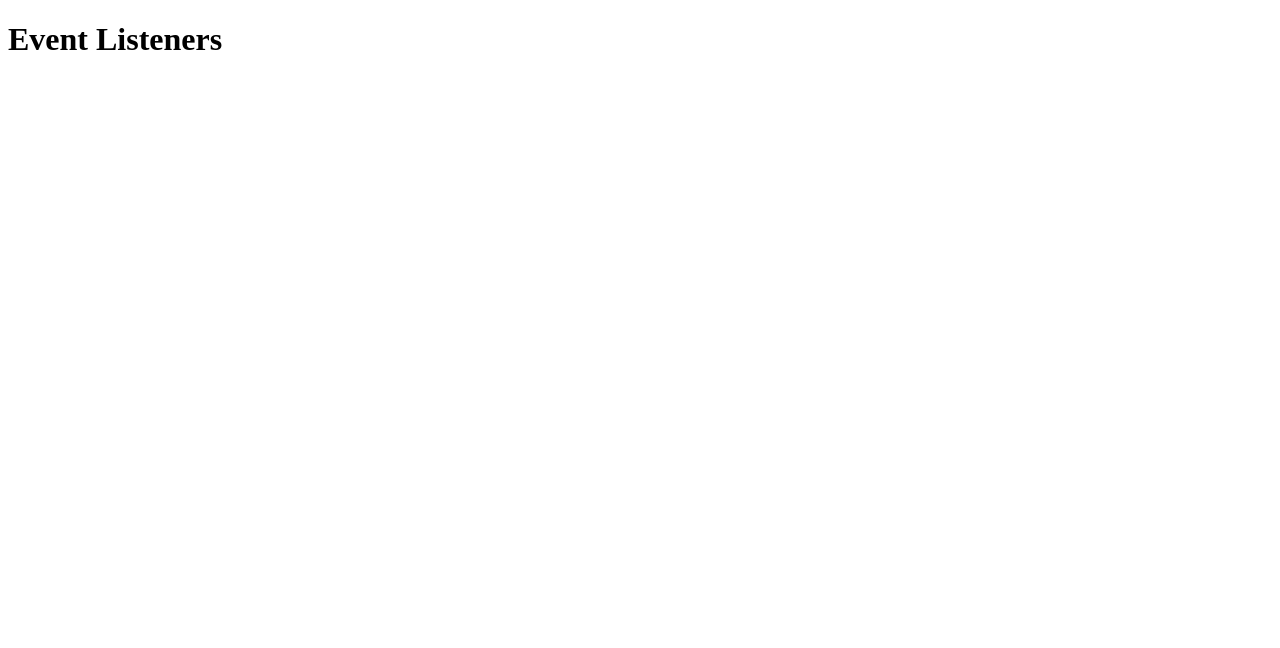
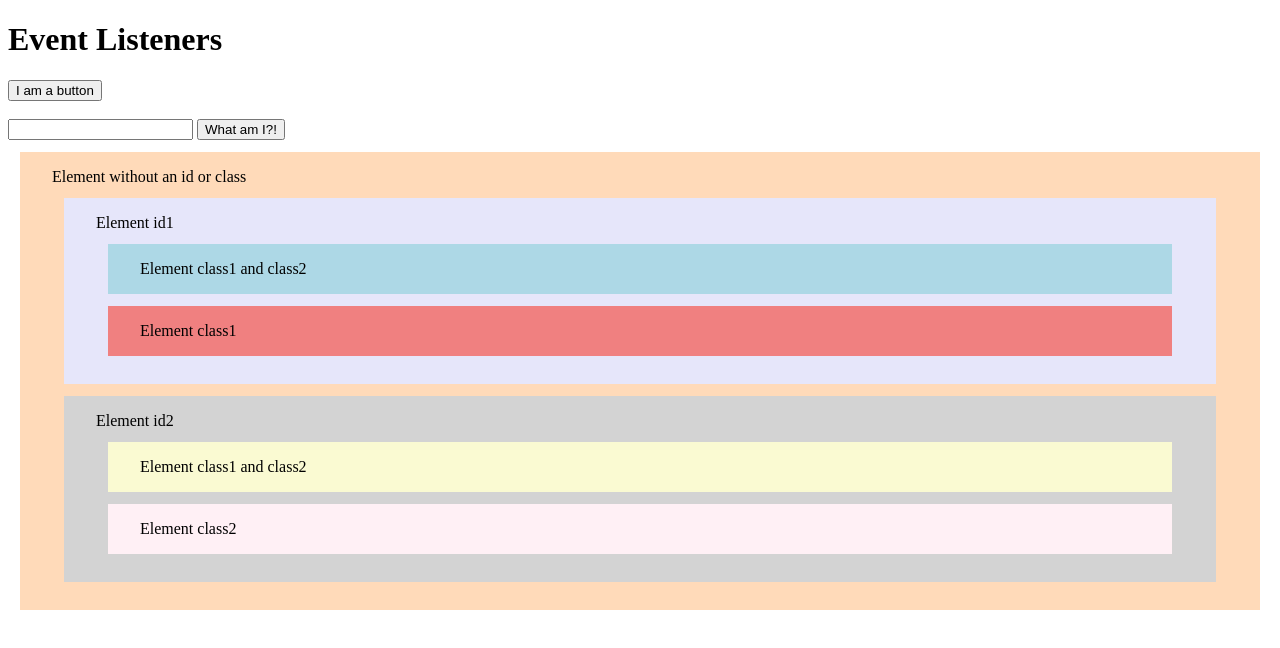
Before and after one commit to slaschinski/eventlisteners-exercise, a plain HTML site: page index.html in a window 1280 px wide. Drawn offline with Linux system fonts and the light colour scheme.

Commit message:
Add some elements to demonstrate stuff on

```diff
--- a/index.html
+++ b/index.html
@@ -1,6 +1,28 @@
 <!DOCTYPE html>
 <html>
+  <head>
+    <style>
+      div { margin: 0.75rem; padding: 1rem 2rem; }
+    </style>
+  </head>
   <body>
     <h1>Event Listeners</h1>
+    <button>I am a button</button><br />
+    <br />
+    <input type="text" value="" />
+    <input type="button" value="What am I?!" />
+    <div style="background-color: peachpuff;">
+      Element without an id or class
+      <div id="id1" style="background-color: lavender;">
+        Element id1
+        <div class="class1 class2" style="background-color: lightblue;">Element class1 and class2</div>
+        <div class="class1" style="background-color: lightcoral;">Element class1</div>
+      </div>
+      <div id="id2" style="background-color: lightgrey;">
+        Element id2
+        <div class="class1 class2" style="background-color: lightgoldenrodyellow;">Element class1 and class2</div>
+        <div class="class2" style="background-color: lavenderblush;">Element class2</div>
+      </div>
+    </div>
   </body>
 </html>
```
